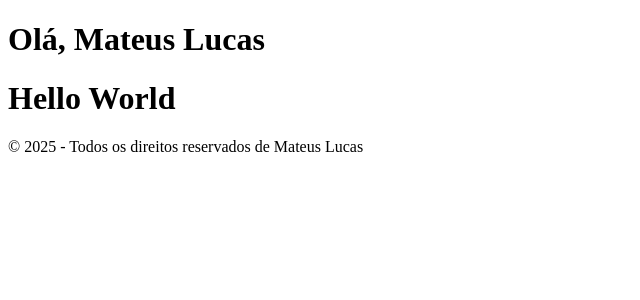
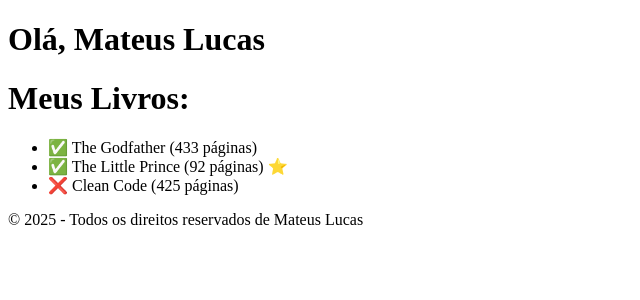
Before and after one commit to MateusLucas94/react-project, a React (Vite) app: page / in a window 1280 px wide. Shown: the top 300 px of the page, without its empty margins (0-640 px from the left). Built offline with nearby package versions, Linux system fonts and the light colour scheme.

Commit message:
tipando as props do componente book e inserindo o componente com as tipagens dentro do app e faazendo a condição dos emojis para cada livro lido

```diff
--- a/src/App.tsx
+++ b/src/App.tsx
@@ -1,15 +1,41 @@
 import Header from "./assets/componentes/Header";
 import Footer from "./assets/componentes/Footer";
+import Book from "./assets/componentes/book";
+
+const book1 = {
+  title: "The Godfather",
+  pages: 433,
+  isRead: true,
+  isFavorite: false,
+};
+
+const book2 = {
+  title: "The Little Prince",
+  pages: 92,
+  isRead: true,
+  isFavorite: true,
+};
+
+const book3 = {
+  title: "Clean Code",
+  pages: 425,
+  isRead: false,
+  isFavorite: false,
+};
 
 function App() {
-
   return (
     <>
       <Header />
-      <h1>Hello World</h1>
+      <h1>Meus Livros:</h1>
+      <ul>
+        <Book book={book1} />
+        <Book book={book2} />
+        <Book book={book3} />
+      </ul>
       <Footer />
     </>
-  )
+  );
 }
 
-export default App
+export default App;
--- /dev/null
+++ b/src/assets/componentes/book.tsx
@@ -0,0 +1,19 @@
+type BookProps = {
+  book: {
+    title: string;
+    pages: number;
+    isRead: boolean;
+    isFavorite: boolean;
+  };
+};
+
+function Book({ book }: BookProps) {
+  return (
+    <li>
+      <span> {book.isRead ? "✅" : "❌"} </span>
+      <span> {`${book.title} (${book.pages} páginas)`} </span>
+      {book.isFavorite && <span>⭐</span>}
+    </li>
+  );
+}
+export default Book;
```
